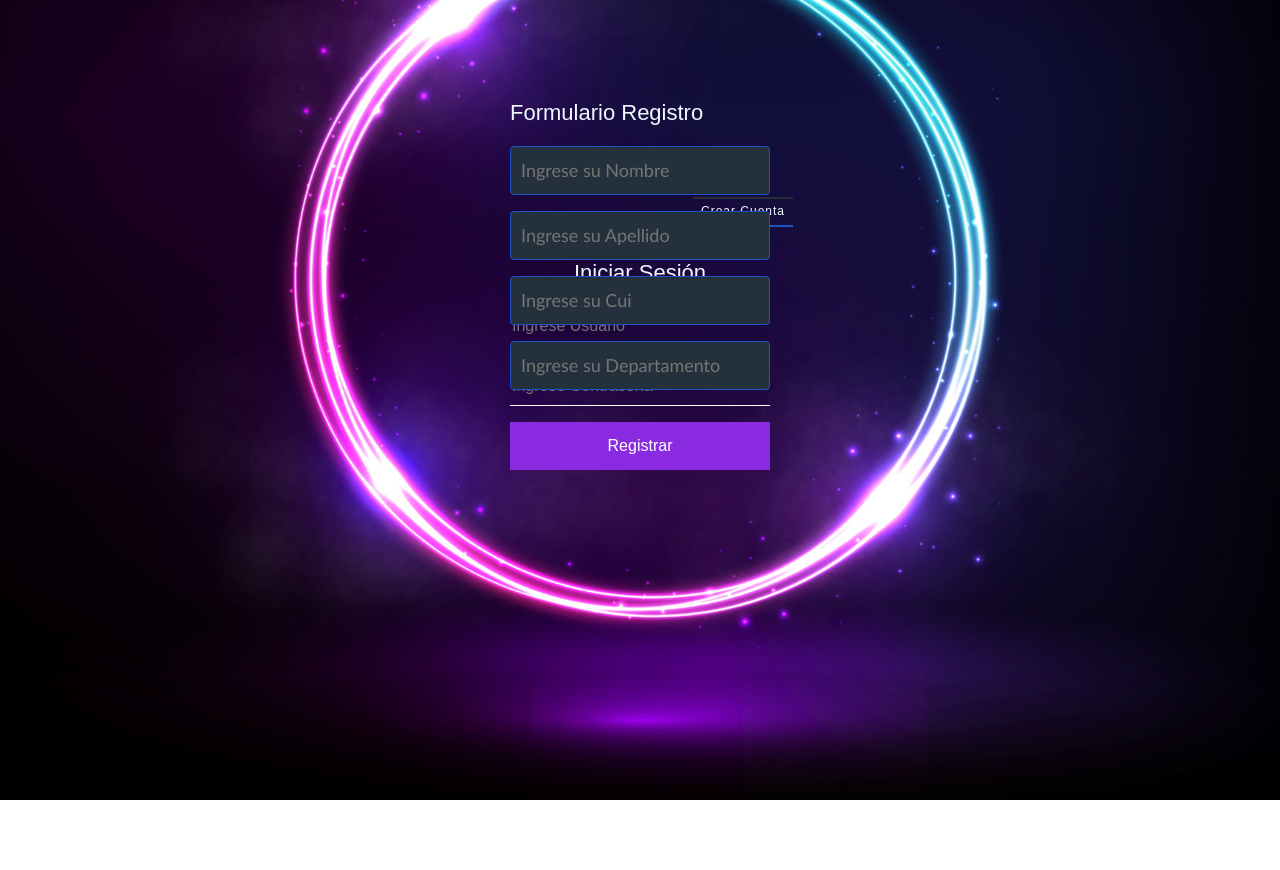
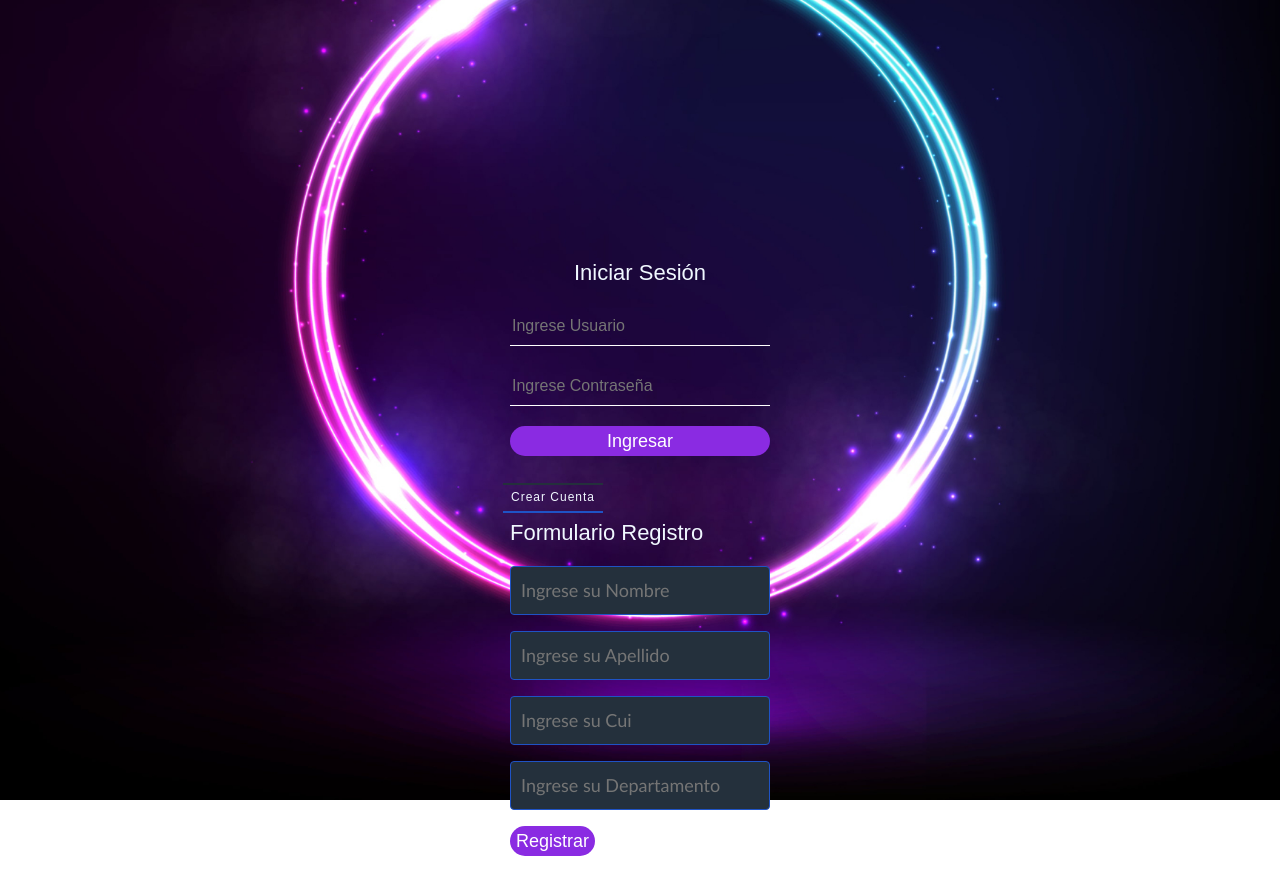
Before and after one commit to Crisleop21/Practica_Css_Js_Html5_Bootstrap, a plain HTML site: page index.html in a window 1280 px wide. Both pictures are taken after a click on the element "Crear Cuenta". Before the commit the page ends 800 px from the top, so only its background shows below. Drawn offline with nearby package versions, Linux system fonts and the light colour scheme.

Commit message:
Aparecen ambos sin obstruirse

```diff
--- a/css/estilos.css
+++ b/css/estilos.css
@@ -15,7 +15,7 @@ body{
     color: aliceblue;
     top: 50%;
     left: 50%;
-    position: absolute;
+    position: relative;
     transform: translate(-50%,-50%);
     box-sizing: border-box;
     padding: 70px 30px;
@@ -35,7 +35,7 @@ body{
 }
 
 .login-box .toggle{
-    position: absolute;
+    position: relative;
     top: 7px;
     right: 7px;
     width: 100px;
@@ -112,7 +112,7 @@ body{
     color: aliceblue;
     top: 30%;
     left: 50%;
-    position: absolute;
+    position: relative;
     transform: translate(-50%,-50%);
     box-sizing: border-box;
     padding: 70px 30px;
@@ -149,13 +149,15 @@ body{
     text-decoration: underline;
 }
 .form-register .botons {
-    width: 100%;
+    height: 30px;
     background: blueviolet;
     border: none;
-    padding: 12px;
+    outline: none;
     color: white;
-    margin: 16px 0;
-    font-size: 16px;
+    font-size: 18px;
+    border-radius: 20px;
+    transition: all 300ms;
+
 }
 /* Para oculta el formulario registro */
 .login-box{
--- a/index.html
+++ b/index.html
@@ -30,7 +30,7 @@
         </form>
 
     </div>
-    <section class="form-register">
+    <div class="form-register">
         <h2>Formulario Registro</h2>
         <input class="controls" type="text" name="nombres" id="nombres" placeholder="Ingrese su Nombre">
         <input class="controls" type="text" name="apellido" id="apellido" placeholder="Ingrese su Apellido">
@@ -39,7 +39,7 @@
         <!-- <p>Estoy de acuerdo con<a href="#"> Terminos y condiciones</a></p> -->
         <input class="botons" type="submit" value="Registrar">
 
-    </section>
+    </div>
     <script src="https://code.jquery.com/jquery-3.6.0.min.js"></script>
     <script src="js/script.js"></script>
 </body>
```
